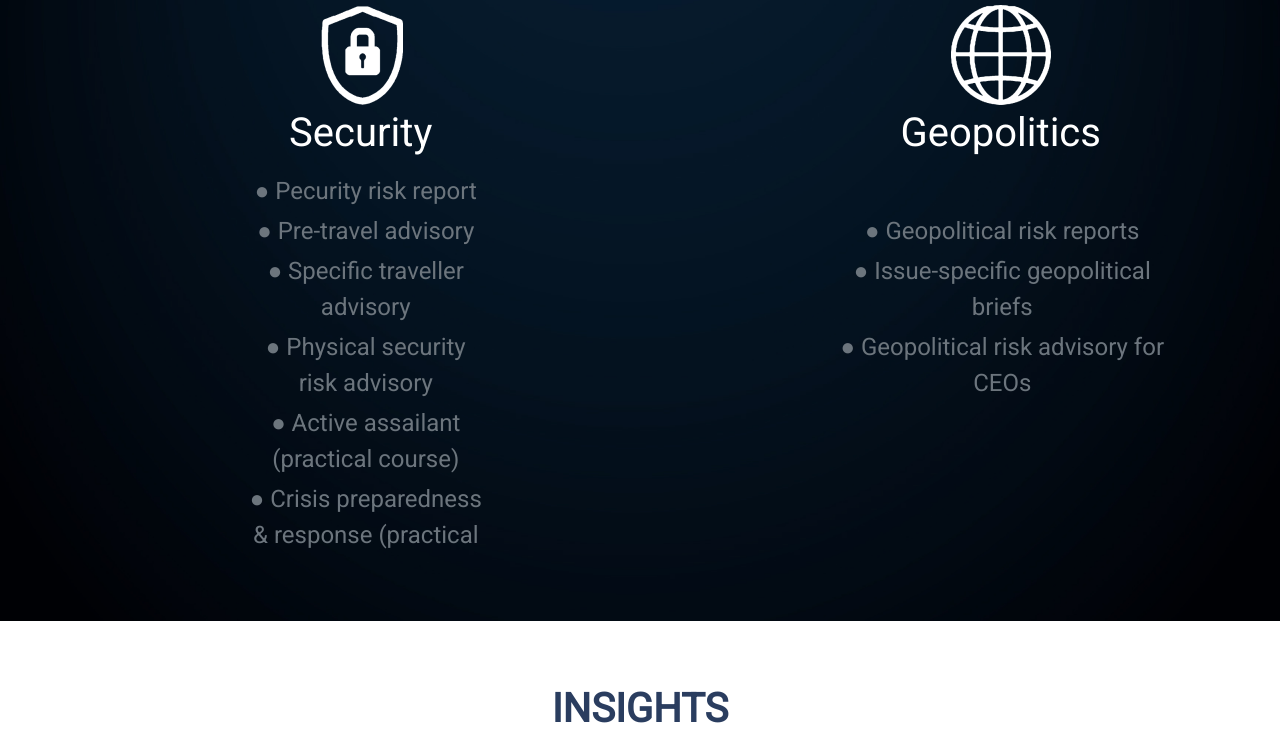
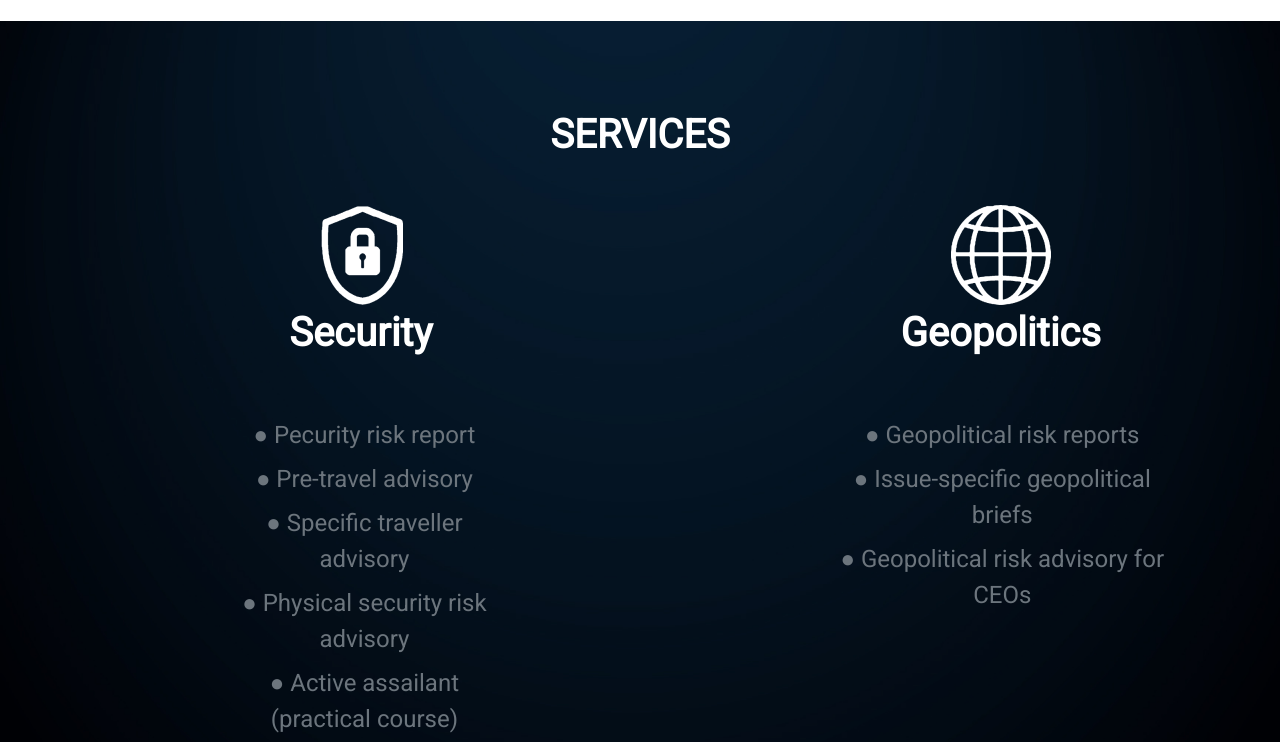
Before and after one commit to SandorNagy/straspect, a plain HTML site: page index.html in a window 1280 px wide. Shown: the part 1579-2321 px from the top of the page. Drawn offline with nearby package versions, Linux system fonts and the light colour scheme.

Commit message:
css changes

```diff
--- a/index.html
+++ b/index.html
@@ -65,7 +65,7 @@
     </nav>
     <!-- ############### ###### ############### ###### ############### ###### ############### -->
 
-    <a href="#"><div id="return-to-top">ᐱ</div></a>
+    <a href="#"><div id="return-to-top"></div></a>
 
     <!-- ############### WELCOME ############### WELCOME ############### WELCOME ############### -->
     <section id="welcome" class="w-100">
@@ -136,12 +136,13 @@
                     <img src="images/security.png" class="mb-1">
                     <h1 class="card-title m-0 mb-3">Security</h1>
                     <ul class="text-muted w-100 fs-4">
-                        <li class="mb-1">● Pecurity risk report</li>
-                        <li class="mb-1">● Pre-travel advisory</li>
-                        <li class="mb-1">● Specific traveller advisory</li>
-                        <li class="mb-1">● Physical security risk advisory</li>
-                        <li class="mb-1">● Active assailant (practical course)</li>
-                        <li class="mb-1">● Crisis preparedness & response (practical course)</li>
+                        <li class="mb-2 fsp">⠀</li>
+                        <li class="mb-2">● Pecurity risk report</li>
+                        <li class="mb-2">● Pre-travel advisory</li>
+                        <li class="mb-2">● Specific traveller advisory</li>
+                        <li class="mb-2">● Physical security risk advisory</li>
+                        <li class="mb-2">● Active assailant (practical course)</li>
+                        <li class="mb-2">● Crisis preparedness & response (practical course)</li>
                     </ul>
                 </div>
             </div>
@@ -152,12 +153,12 @@
                     <img src="images/geopol.png" class="mb-1">
                     <h1 class="card-title m-0 mb-3">Geopolitics</h1>
                     <ul class="text-muted w-100 fs-4">
-                        <li class="mb-1 fsp">⠀</li>
-                        <li class="mb-1">● Geopolitical risk reports</li>
-                        <li class="mb-1">● Issue-specific geopolitical briefs</li>
-                        <li class="mb-1">● Geopolitical risk advisory for CEOs</li>
-                        <li class="mb-1">⠀</li>
-                        <li class="mb-1">⠀</li>
+                        <li class="mb-2 fsp">⠀</li>
+                        <li class="mb-2">● Geopolitical risk reports</li>
+                        <li class="mb-2">● Issue-specific geopolitical briefs</li>
+                        <li class="mb-2">● Geopolitical risk advisory for CEOs</li>
+                        <li class="mb-2">⠀</li>
+                        <li class="mb-2">⠀</li>
                     </ul>
                 </div>
             </div>
@@ -167,7 +168,7 @@
 
     <!-- ############### INSIGHTS ############### INSIGHTS ############### INSIGHTS ############### -->
     <section id="insights">
-        <h1 id="inTitle" data-aos-once='true' data-aos="fade-up" data-aos-duration="350" data-aos-delay="200">INSIGHTS</h1>
+        <!-- <h1 id="inTitle" data-aos-once='true' data-aos="fade-up" data-aos-duration="350" data-aos-delay="200">INSIGHTS</h1> -->
         <div class="carousel slide carousel-dark h-100"
             data-bs-ride="carousel" id="carousel-1"
             data-aos-once='true' data-aos="fade-up" data-aos-duration="350" data-aos-delay="400">
--- a/styles/index.css
+++ b/styles/index.css
@@ -24,9 +24,10 @@ section
 
 #footer
 {
-    padding: 1%;
+    padding-top: 10px;
+    padding-bottom: 10px;
     text-align: center;
-    background-color: #121212;
+    background-color: #040811;
 }
 
 #return-to-top
@@ -34,8 +35,8 @@ section
     right: 0;
     bottom: 0;
     margin: 1%;
-    width: 50px;
-    height: 50px;
+    width: 60px;
+    height: 60px;
     z-index: 999;
     display: flex;
     color: white;
@@ -47,4 +48,7 @@ section
     vertical-align: middle;
     justify-content: center;
     background-color: #2e2e2ec4;
+    background-image: url(../images/top-arrow.svg);
+    background-position: center 50%;
+    background-repeat: no-repeat;
 }
--- a/styles/insight.css
+++ b/styles/insight.css
@@ -6,8 +6,9 @@
 #insights #inTitle
 {
     width: 100%;
-    margin-top: 5%;
+    margin-top: 7%;
     font-weight: bold;
+    color: #2A3D5F;
     text-align: center;
     position: absolute;
 }
@@ -40,6 +41,7 @@
 {
     font-size: 0.5em;
 }
+
 #insights .pCategory
 {
     float: right;
@@ -47,12 +49,6 @@
     padding-left: 1%;
     padding-right: 1%;
     background-color: #20202050;
-}
-
-#insights h1
-{
-    color: #2A3D5F;
-    font-weight: bold;
 }
 
 #insights .pText
--- a/styles/services.css
+++ b/styles/services.css
@@ -7,7 +7,7 @@
 #services #serviceTitle
 {
     width: 100%;
-    margin-top: 10%;
+    margin-top: 7%;
     font-weight: bold;
     text-align: center;
     position: absolute;
@@ -41,8 +41,9 @@
     margin: 0 !important;
     padding-right: 7.5% !important;
 }
-#services .secBox { width: 45%; }
+#services .secBox { width: 50%; }
 #services li { list-style-type: none; }
+#services .card-title { font-weight: 600; }
 
 @media only screen and (max-width: 600px)
 {
--- a/styles/welcome.css
+++ b/styles/welcome.css
@@ -4,7 +4,8 @@
     background-image: url('../images/welcome.png');
 }
 
-#welcome #welcomeText { overflow: scroll; }
+#welcome #welcomeText { overflow: scroll;}
+#welcome #welcomeText p { font-size: 22px; }
 #welcome h1 { font-size: 2.5em; }
 
 #welcome .container
--- a/styles/whoweare.css
+++ b/styles/whoweare.css
@@ -1,6 +1,5 @@
 #whoweare
 {
-    height: 75vh;
     overflow: hidden;
 }
 
```
Also changed, not shown: images/top-arrow.svg (added).
